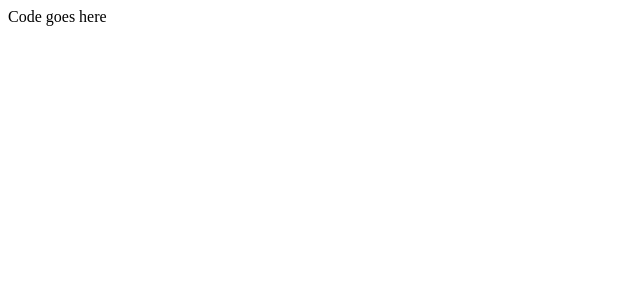
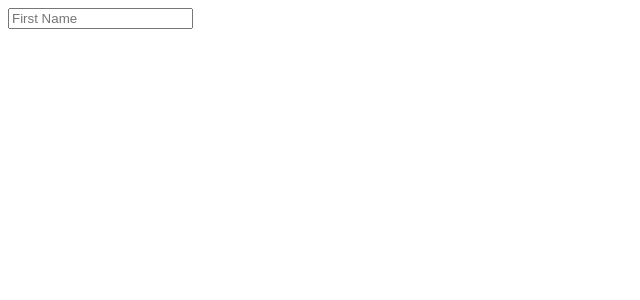
Before and after one commit to dariok87/practice-react, a React (Create React App) app: page / in a window 1280 px wide. Shown: the top 300 px of the page, without its empty margins (0-640 px from the left). Built offline with nearby package versions, Linux system fonts and the light colour scheme.

Commit message:
Add simple form

```diff
--- a/src/App.js
+++ b/src/App.js
@@ -8,9 +8,9 @@ class App extends React.Component {
 
    render() {
     return (
-      <div>
-        Code goes here
-      </div>
+      <form>
+        <input type="text" placeholder="First Name" />
+      </form>
     )
   }
 }
```
